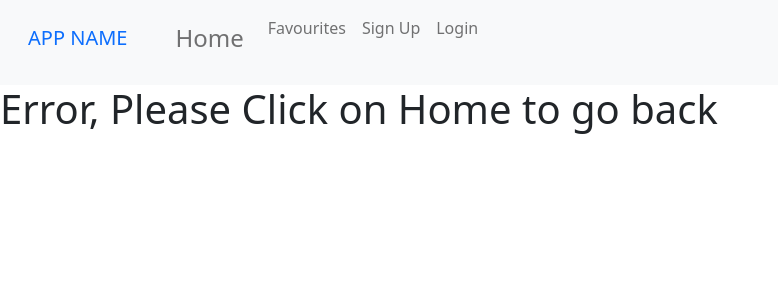
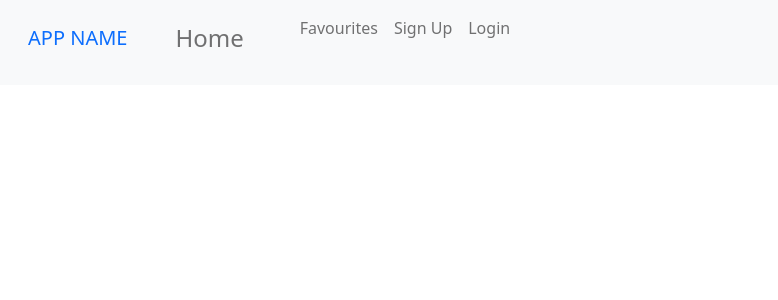
Before and after one commit to Nasa28/Find-Your-Hotel-React, a React (Create React App) app: page /favourites in a window 1280 px wide. Shown: the top 300 px of the page, without its empty margins (0-778 px from the left). Built offline with nearby package versions, Linux system fonts and the light colour scheme.

Commit message:
Implement FetchFav

```diff
--- a/src/Components/App.js
+++ b/src/Components/App.js
@@ -13,6 +13,7 @@ import About from './About';
 import SignUp from '../Containers/User/SignUp';
 import Login from '../Containers/User/login';
 import Logout from '../Containers/User/Logout';
+import Favourites from '../Containers/Favourite';
 
 function App() {
   const dispatch = useDispatch();
@@ -40,6 +41,7 @@ function App() {
           <Route path="/signup" element={<SignUp />} />
           <Route path="/login" element={<Login />} />
           <Route path="/logout" element={<Logout />} />
+          <Route path="/favourites" element={<Favourites />} />
           <Route path="/hotel/:id" element={<HotelDetails />} />
           <Route exact path="About" element={<About />} />
           <Route path="*" element={<Error />} />
--- a/src/Components/NavBar.js
+++ b/src/Components/NavBar.js
@@ -1,6 +1,7 @@
 import { Link } from 'react-router-dom';
 import { useSelector } from 'react-redux';
 import LoggedInUser from '../Containers/User/LoggedInUser';
+import FetchFav from '../Containers/FetchFav';
 const NavBar = () => {
   const auth = useSelector((state) => state.authenticate);
 
@@ -22,9 +23,9 @@ const NavBar = () => {
                   </Link>
                 </h4>
               </li>
-              <ul className="navbar-nav">
+              <ul>
                 <Link to="/favourites" className="nav-link ml-4">
-                  Favourites
+                  <FetchFav />
                 </Link>
               </ul>
               {!auth.status && (
--- /dev/null
+++ b/src/Containers/Favourite.js
@@ -0,0 +1,13 @@
+
+
+const Favourites = () => {
+
+
+  return (
+    <div>
+
+    </div>
+  )
+}
+
+export default Favourites
--- /dev/null
+++ b/src/Containers/FetchFav.js
@@ -0,0 +1,37 @@
+import axios from 'axios';
+import { fetchFavourites } from './../Redux/Actions/Favourites';
+import { useDispatch, useSelector } from 'react-redux';
+
+const FetchFav = () => {
+  const auth = useSelector((state) => state.authenticate);
+  const dispatch = useDispatch();
+  const url = 'http://localhost:8000/api/v1/favourites';
+
+  const fetchhandler = () => {
+    axios
+      .get(
+        url,
+        {
+          headers: {
+            Authorization: `Bearer ${auth.token}`,
+          },
+        },
+        { withCredentials: true },
+      )
+      .then((res) => {
+        dispatch(fetchFavourites(res.data));
+        console.log(res.data);
+      })
+      .catch((err) => {
+        console.log(err);
+      });
+  };
+
+  return (
+    <div>
+      <ul className="navbar-nav" onClick={fetchhandler}>Favourites</ul>
+    </div>
+  );
+};
+
+export default FetchFav;
--- a/src/Redux/Reducers/fetchFavReducer.js
+++ b/src/Redux/Reducers/fetchFavReducer.js
@@ -1,13 +1,16 @@
 import actionTypes from '../Constants/actionTypes';
 
 const initialState = {
-  favourites: [],
+  favorite: [],
 };
 
 const fetchFavReducer = (state = initialState, { type, payload }) => {
   switch (type) {
     case actionTypes.FETCH_FAVOURITES:
-      return { ...state, favourites: payload };
+      return {
+        ...state,
+        favorite: payload,
+      };
 
     default:
       return state;
```
